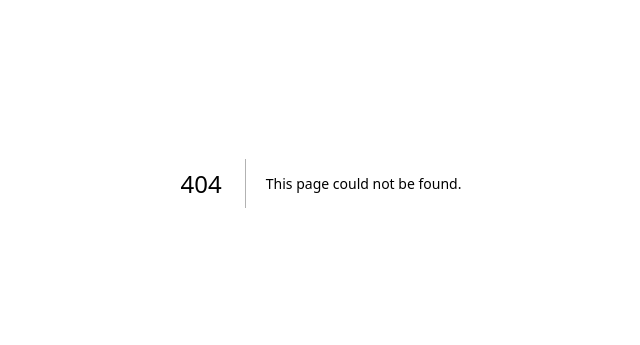
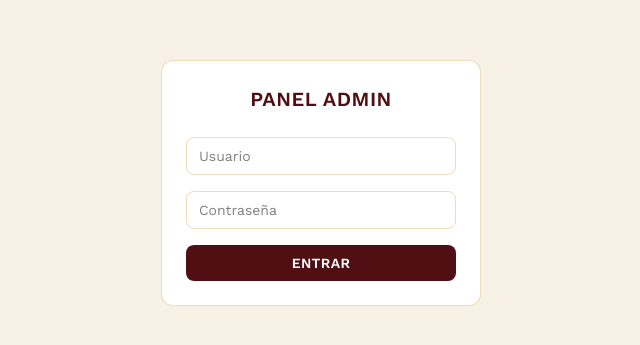
Before and after one commit to BladimirBLopez/Alexander-s-moda, a Next.js app: page /admin/login in a window 1280 px wide. Before the commit this address had no page. Shown: the part 217-562 px from the top of the page, without its empty margins (319-959 px from the left). Built offline with nearby package versions, Linux system fonts and the light colour scheme.

Commit message:
Agrega login del panel admin con middleware de proteccion

```diff
--- /dev/null
+++ b/app/admin/login/page.tsx
@@ -0,0 +1,81 @@
+import { redirect } from "next/navigation";
+import { cookies } from "next/headers";
+
+async function login(formData: FormData) {
+  "use server";
+
+  const usuario = formData.get("usuario");
+  const contrasena = formData.get("contrasena");
+
+  const usuarioOk = usuario === process.env.ADMIN_USER;
+  const contrasenaOk = contrasena === process.env.ADMIN_PASSWORD;
+
+  if (usuarioOk && contrasenaOk) {
+    const cookieStore = await cookies();
+    cookieStore.set("admin_session", process.env.ADMIN_SESSION_SECRET ?? "", {
+      httpOnly: true,
+      secure: true,
+      sameSite: "lax",
+      path: "/",
+      maxAge: 60 * 60 * 24 * 7,
+    });
+    redirect("/admin");
+  }
+
+  redirect("/admin/login?error=1");
+}
+
+export default async function LoginPage({
+  searchParams,
+}: {
+  searchParams: Promise<{ error?: string }>;
+}) {
+  const { error } = await searchParams;
+
+  return (
+    <main className="min-h-screen flex items-center justify-center bg-[var(--color-papel)] px-6">
+      <form
+        action={login}
+        className="w-full max-w-xs flex flex-col gap-4 border border-[var(--color-hueso)]/50 rounded-xl p-6 bg-white"
+      >
+        <h1
+          className="text-xl uppercase tracking-wide text-center mb-2"
+          style={{
+            fontFamily: "var(--font-display)",
+            fontWeight: 700,
+            color: "var(--color-bordo)",
+          }}
+        >
+          Panel Admin
+        </h1>
+
+        {error && (
+          <p className="text-red-600 text-xs text-center">
+            Usuario o contraseña incorrectos.
+          </p>
+        )}
+
+        <input
+          type="text"
+          name="usuario"
+          placeholder="Usuario"
+          required
+          className="border border-[var(--color-hueso)]/50 rounded-lg px-3 py-2 text-sm"
+        />
+        <input
+          type="password"
+          name="contrasena"
+          placeholder="Contraseña"
+          required
+          className="border border-[var(--color-hueso)]/50 rounded-lg px-3 py-2 text-sm"
+        />
+        <button
+          type="submit"
+          className="bg-[var(--color-bordo)] text-white rounded-lg py-2 text-sm font-semibold uppercase tracking-wide"
+        >
+          Entrar
+        </button>
+      </form>
+    </main>
+  );
+}
--- /dev/null
+++ b/app/admin/page.tsx
@@ -0,0 +1,7 @@
+export default function AdminPage() {
+  return (
+    <main className="min-h-screen flex items-center justify-center bg-[var(--color-papel)]">
+      <p className="text-lg">Login funcionando ✅ (acá va el panel real)</p>
+    </main>
+  );
+}
--- /dev/null
+++ b/middleware.ts
@@ -0,0 +1,25 @@
+import { NextRequest, NextResponse } from "next/server";
+
+export function middleware(request: NextRequest) {
+  const { pathname } = request.nextUrl;
+
+  if (pathname === "/admin/login") {
+    return NextResponse.next();
+  }
+
+  if (pathname.startsWith("/admin")) {
+    const session = request.cookies.get("admin_session")?.value;
+    const secret = process.env.ADMIN_SESSION_SECRET;
+
+    if (!session || session !== secret) {
+      const loginUrl = new URL("/admin/login", request.url);
+      return NextResponse.redirect(loginUrl);
+    }
+  }
+
+  return NextResponse.next();
+}
+
+export const config = {
+  matcher: ["/admin/:path*"],
+};
```
